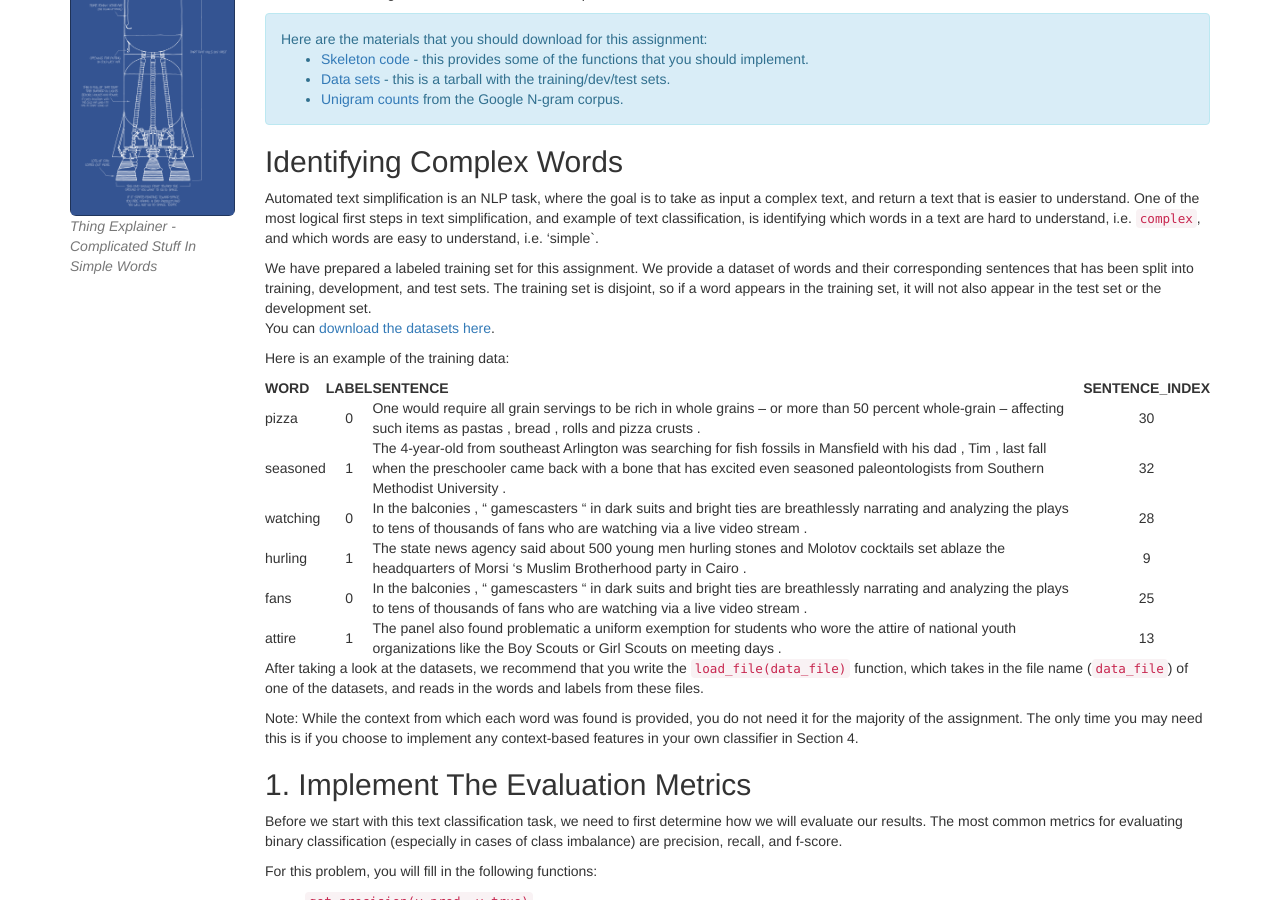
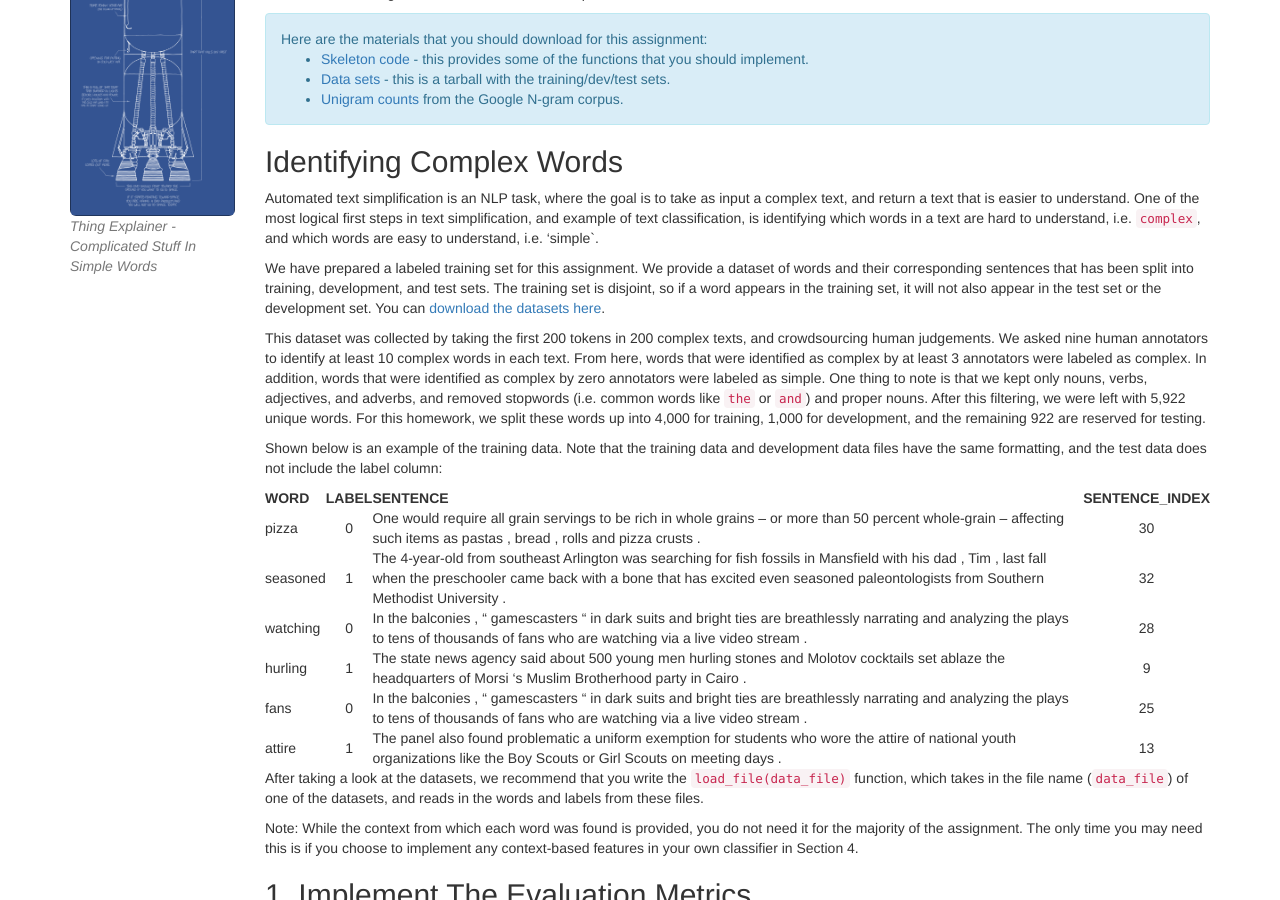
Before and after one commit to computational-linguistics-class/computational-linguistics-class.github.io, a Jekyll site: the page built from assignment2.md, in a window 1280 px wide and 900 px high, scrolled down 572 px. Built offline with Jekyll 4.4.1, drawn with Linux system fonts in a browser that asks for light colours; nearby versions of some CDN libraries; a script that is not in the unit is left out.

Commit message:
Added description of data

```diff
--- a/assignment2.md
+++ b/assignment2.md
@@ -39,7 +39,7 @@ The learning goals of this assignment are:
 * Employ common experimental design practices in NLP.  Split the annotated data into training/development/test sets, implement simple baselines to determine how difficult the task is, and experiment with a range of features and models.
 * Get an introduction to sklearn, an excellent machine learning Python package.
 
-We will provide you with training and development data that has been manually labeled.  We will also give you a test set without labels.  You will build a classifier to predict the labels on our test set.  You can upload your classifier's predictions to Gradescope.  We will score its predictions and maintain a leaderboard showing whose classifier has the best performance.
+We will provide you with training and development data that has been manually labeled. We will also give you a test set without labels. You will build a classifier to predict the labels on our test set.  You can upload your classifier's predictions to Gradescope. We will score its predictions and maintain a leaderboard showing whose classifier has the best performance.
 
 
 <div class="alert alert-info" markdown="1">
@@ -54,10 +54,12 @@ Here are the materials that you should download for this assignment:
 
 Automated text simplification is an NLP task, where the goal is to take as input a complex text, and return a text that is easier to understand. One of the most logical first steps in text simplification, and example of text classification, is identifying which words in a text are hard to understand, i.e. `complex`, and which words are easy to understand, i.e. 'simple`.
 
-We have prepared a labeled training set for this assignment. We provide a dataset of words and their corresponding sentences that has been split into training, development, and test sets.  The training set is disjoint, so if a word appears in the training set, it will not also appear in the test set or the development set.
+We have prepared a labeled training set for this assignment. We provide a dataset of words and their corresponding sentences that has been split into training, development, and test sets. The training set is disjoint, so if a word appears in the training set, it will not also appear in the test set or the development set.
 You can [download the datasets here]().
 
-Here is an example of the training data:
+This dataset was collected by taking the first 200 tokens in 200 complex texts, and crowdsourcing human judgements. We asked nine human annotators to identify at least 10 complex words in each text. From here, words that were identified as complex by at least 3 annotators were labeled as complex. In addition, words that were identified as complex by zero annotators were labeled as simple. One thing to note is that we kept only nouns, verbs, adjectives, and adverbs, and removed stopwords (i.e. common words like `the` or `and`) and proper nouns. After this filtering, we were left with 5,922 unique words. For this homework, we split these words up into 4,000 for training, 1,000 for development, and the remaining 922 are reserved for testing.
+
+Shown below is an example of the training data. Note that the training data and development data files have the same formatting, and the test data does not include the label column:
 
 | WORD | LABEL | SENTENCE | SENTENCE_INDEX |
 | :--- |:-----:| :------  | :------------: |
@@ -72,15 +74,16 @@ After taking a look at the datasets, we recommend that you write the `load_file(
 
 Note: While the context from which each word was found is provided, you do not need it for the majority of the assignment. The only time you may need this is if you choose to implement any context-based features in your own classifier in Section 4.
 
+
 ## 1. Implement The Evaluation Metrics
 
 Before we start with this text classification task, we need to first determine how we will evaluate our results. The most common metrics for evaluating binary classification (especially in cases of class imbalance) are precision, recall, and f-score.
 
 For this problem, you will fill in the following functions:
 
-- `get_precision(y_pred, y_true)`
-- `get_recall(y_pred, y_true)`
-- `get_fscore(y_pred, y_true)`
+* `get_precision(y_pred, y_true)`
+* `get_recall(y_pred, y_true)`
+* `get_fscore(y_pred, y_true)`
 
 Here, `y_pred` is list of predicted labels from a classifier, and `y_true` is a list of the true labels.
 
```
